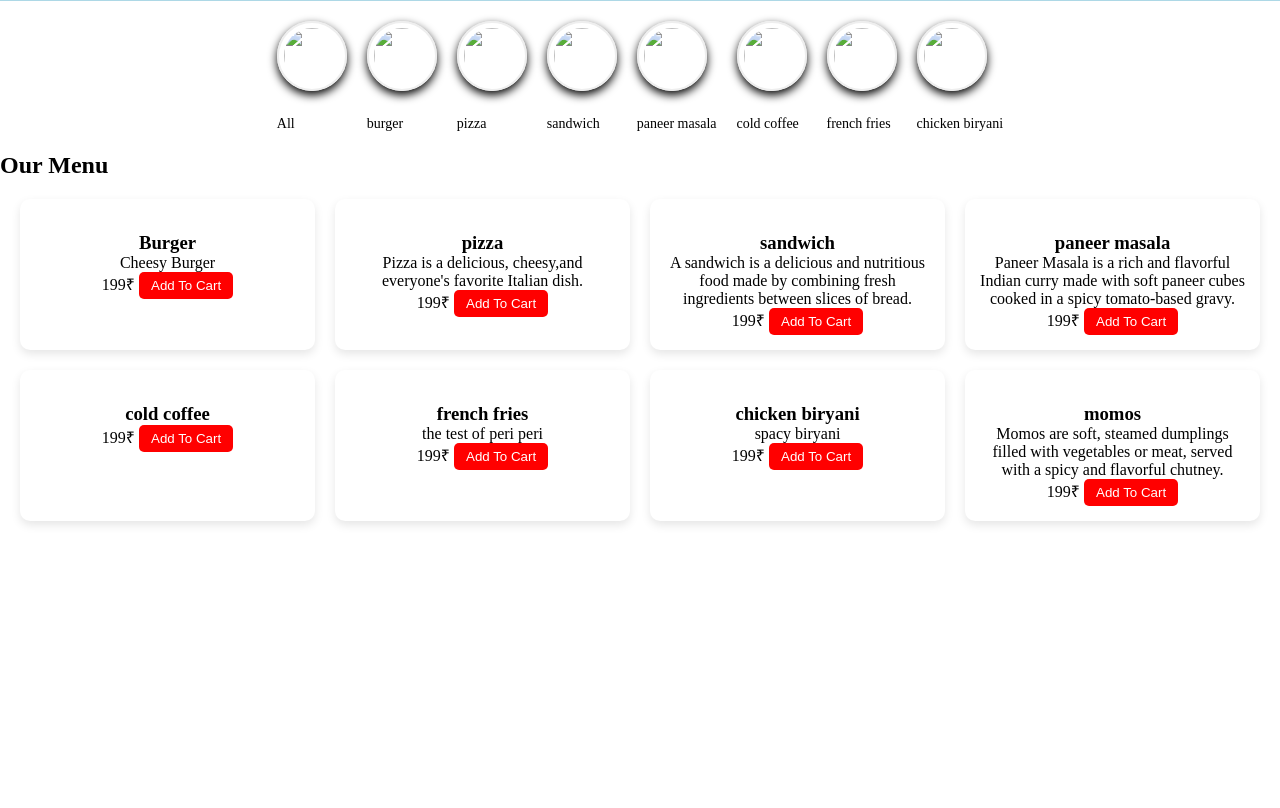
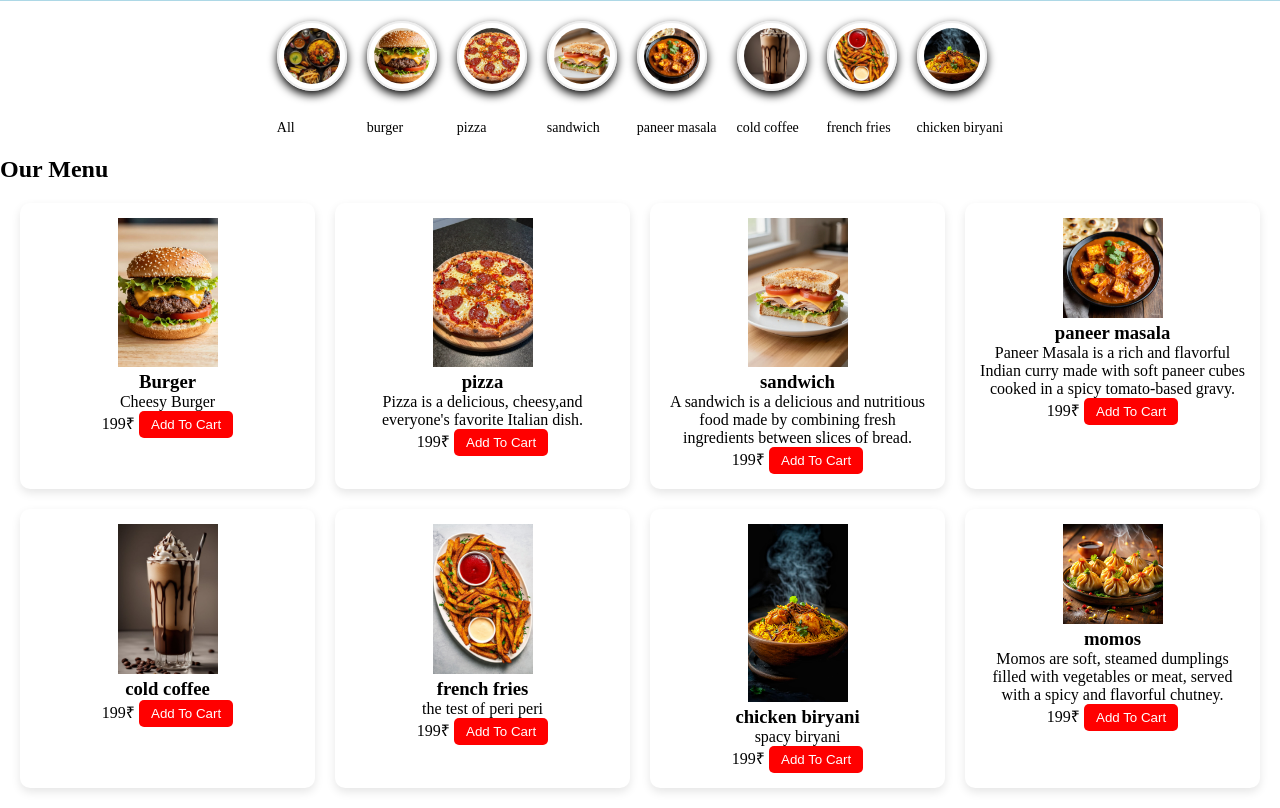
Before and after one commit to sajalgoutam/bite-box-food-app, a plain HTML site: page Bite-box/Menu.html in a window 1280 px wide. Shown: the part 69-877 px from the top of the page. Before the commit the page ends 800 px from the top, so only its background shows below. Drawn offline with Linux system fonts and the light colour scheme; the site is published under a folder, as on GitHub Pages, so addresses that start at the root find nothing; a web font is replaced by a local one.

Commit message:
update all files

```diff
--- a/Bite-box/Menu.html
+++ b/Bite-box/Menu.html
@@ -6,7 +6,7 @@
     <title>Menu</title>
     <link rel="stylesheet" href="style.css">
         <script src="https://kit.fontawesome.com/eb4651b9b8.js" crossorigin="anonymous"></script>
-        <link rel="icon" href="/Bite-box/imeges/favicon.ico" type="image/x-icon">
+        <link rel="icon" href="imeges/favicon.ico" type="image/x-icon">
         <link rel="preconnect" href="https://fonts.googleapis.com">
 <link rel="preconnect" href="https://fonts.gstatic.com" crossorigin>
 <link href="https://fonts.googleapis.com/css2?family=Montenegrin+Gothic+One&family=Roboto:ital,wght@0,100..900;1,100..900&display=swap" rel="stylesheet">
@@ -19,7 +19,7 @@
                     <!--logo-->
                     <!-- <h2>Bite<span style="color: red;">Box</span></h2> -->
 
-                     <img src="/Bite-box/imeges/Bite box logo.png" alt="logo" width="100px">
+                     <img src="imeges/Bite box logo.png" alt="logo" width="100px">
 
 
 
@@ -27,7 +27,7 @@
 
 
                     <ul>
-                        <li><a href="Home.html"class="action">Home</a></li>
+                        <li><a href="index.html"class="action">Home</a></li>
                         <li><a href="Menu.html">Menu</a></li>
                         <li><a href="Bite deals.html">Bite Deals</a></li>
                         <li><a href="cart.html">Cart<i class="fa-solid fa-cart-arrow-down"></i></a></li>
@@ -53,49 +53,49 @@
          <div class="category-icons">
 
              <div class="icon-box">
-                <img src="/Bite-box/imeges/food menu banner.jpg" alt="">
+                <img src="imeges/food menu banner.jpg" alt="">
                 <p>All</p>
 
             </div>
 
             <div class="icon-box">
-                <img src="/Bite-box/imeges/burger image.png" alt="">
+                <img src="imeges/burger image.png" alt="">
                 <p>burger</p>
 
             </div>
 
              <div class="icon-box">
-                <img src="/Bite-box/imeges/pizza image.png" alt="">
+                <img src="imeges/pizza image.png" alt="">
                 <p>pizza</p>
 
             </div>
 
              <div class="icon-box">
-                <img src="/Bite-box/imeges/sandwich image.png" alt="">
+                <img src="imeges/sandwich image.png" alt="">
                 <p>sandwich</p>
 
             </div>
 
              <div class="icon-box">
-                <img src="/Bite-box/imeges/paneer masala image.jpg" alt="">
+                <img src="imeges/paneer masala image.jpg" alt="">
                 <p>paneer masala</p>
 
             </div>
 
              <div class="icon-box">
-                <img src="/Bite-box/imeges/cold coffee image.jpg" alt="">
+                <img src="imeges/cold coffee image.jpg" alt="">
                 <p>cold coffee</p>
 
             </div>
 
              <div class="icon-box">
-                <img src="/Bite-box/imeges/french fries image.jpg" alt="">
+                <img src="imeges/french fries image.jpg" alt="">
                 <p>french fries</p>
 
             </div>
 
              <div class="icon-box">
-                <img src="/Bite-box/imeges/chicken biryani image.jpg" alt="">
+                <img src="imeges/chicken biryani image.jpg" alt="">
                 <p>chicken biryani</p>
 
             </div>
@@ -116,7 +116,7 @@
             <h2>Our Menu</h2>
             <div class="Menu-Container">
                 <div class="Card">
-                    <img src="/Bite-box/imeges/burger image.png" alt="">
+                    <img src="imeges/burger image.png" alt="">
                     <h3>Burger</h3>
                     <p>Cheesy Burger</p>
                     <span>199₹</span>
@@ -126,7 +126,7 @@
                 </div>
 
                 <div class="Card">
-                    <img src="/Bite-box/imeges/pizza image.png" alt="">
+                    <img src="imeges/pizza image.png" alt="">
                     <h3>pizza</h3>
                     <p>Pizza is a delicious, cheesy,and everyone's favorite Italian dish.</p>
                     <span>199₹</span>
@@ -136,7 +136,7 @@
                 </div>
 
                 <div class="Card">
-                    <img src="/Bite-box/imeges/sandwich image.png" alt="">
+                    <img src="imeges/sandwich image.png" alt="">
                     <h3>sandwich</h3>
                     <p>A sandwich is a delicious and nutritious food made by combining fresh ingredients between slices of bread.
 </p>
@@ -147,7 +147,7 @@
                 </div>
 
                  <div class="Card">
-                    <img src="/Bite-box/imeges/paneer masala image.jpg" alt="">
+                    <img src="imeges/paneer masala image.jpg" alt="">
                     <h3>paneer masala</h3>
                     <p>Paneer Masala is a rich and flavorful Indian curry made with soft paneer cubes cooked in a spicy tomato-based gravy.</p>
                     <span>199₹</span>
@@ -158,7 +158,7 @@
 
 
                 <div class="Card">
-                    <img src="/Bite-box/imeges/cold coffee image.jpg" alt="">
+                    <img src="imeges/cold coffee image.jpg" alt="">
                     <h3>cold coffee</h3>
                     <p></p>
                     <span>199₹</span>
@@ -169,7 +169,7 @@
 
 
                 <div class="Card">
-                    <img src="/Bite-box/imeges/french fries image.jpg" alt="">
+                    <img src="imeges/french fries image.jpg" alt="">
                     <h3>french fries</h3>
                     <p>the test of peri peri</p>
                     <span>199₹</span>
@@ -180,7 +180,7 @@
 
 
                   <div class="Card">
-                    <img src="/Bite-box/imeges/chicken biryani image.jpg" alt="">
+                    <img src="imeges/chicken biryani image.jpg" alt="">
                     <h3>chicken biryani</h3>
                     <p>spacy biryani</p>
                     <span>199₹</span>
@@ -190,7 +190,7 @@
                 </div>
 
                   <div class="Card">
-                    <img src="/Bite-box/imeges/momos image.png" alt="">
+                    <img src="imeges/momos image.png" alt="">
                     <h3>momos</h3>
                     <p>Momos are soft, steamed dumplings filled with vegetables or meat, served with a spicy and flavorful chutney.</p>
                     <span>199₹</span>
--- a/Bite-box/style.css
+++ b/Bite-box/style.css
@@ -57,7 +57,7 @@ nav a.action{
 
 .hero{
     height: 90vh;
-    background-image: url("/Bite-box/food\ banner.jpg");
+    background-image: url("food banner.jpg");
     display: flex;
     justify-content: center;
     align-items: center;
```
Also changed, not shown: Bite-box/Bite deals.html (+6 -6 lines), Bite-box/Home.html (deleted, +0 -33 lines), Bite-box/Login.html (+3 -3 lines), Bite-box/cart.html (+5 -5 lines), Bite-box/index.html (+4 -4 lines), Bite-box/signup.html (+3 -3 lines).
